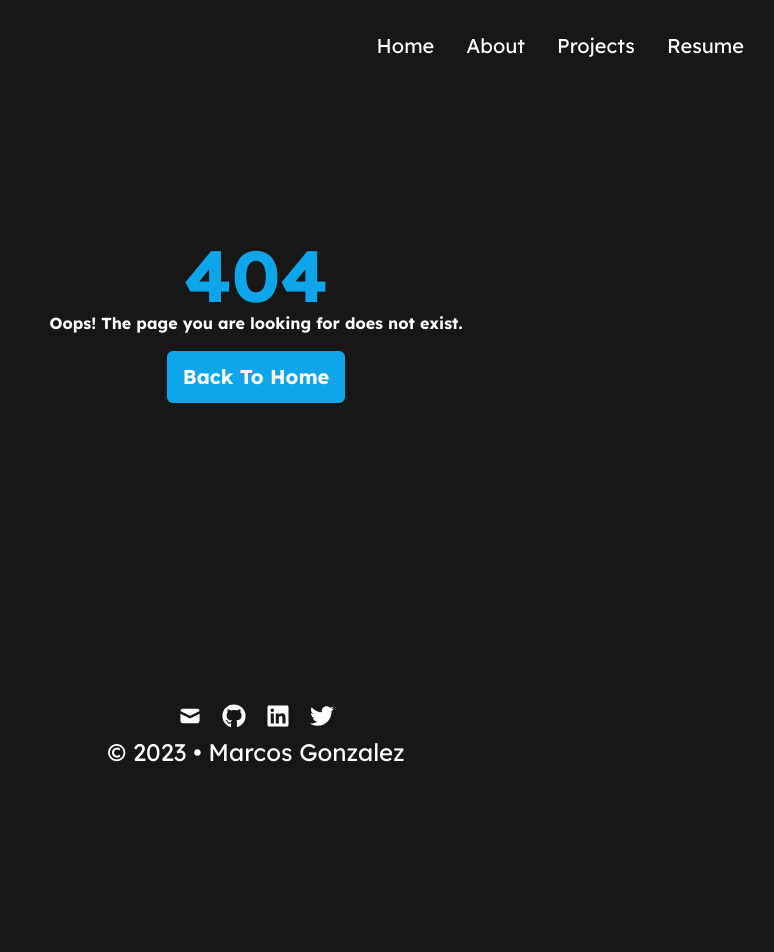
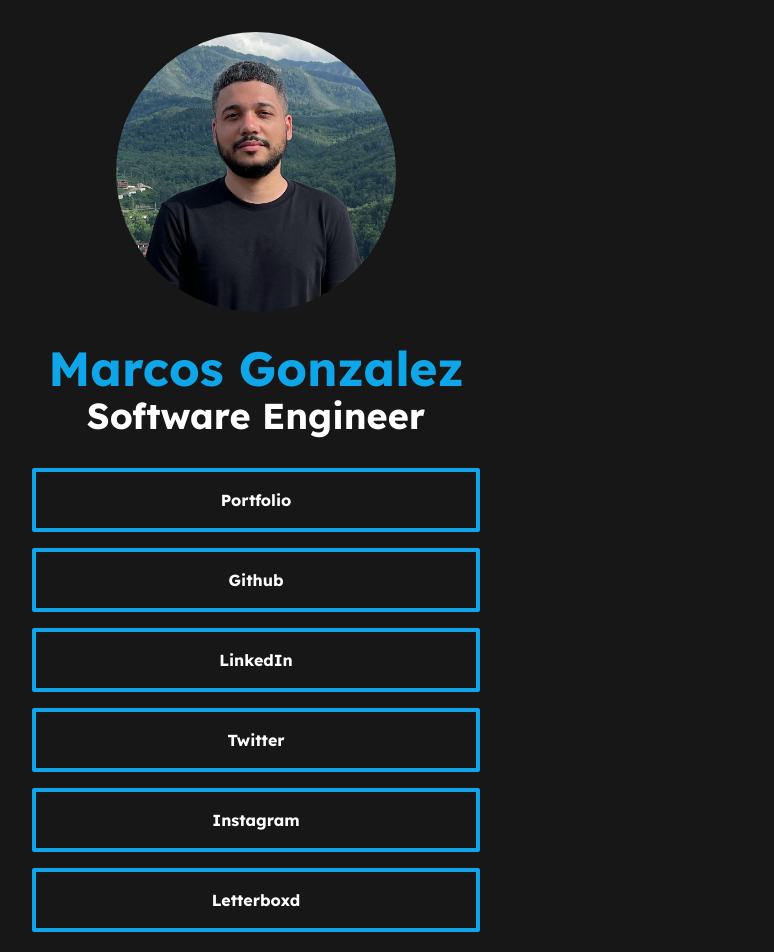
Before and after one commit to vzMars/portfolio, a React (Vite) app: page /links in a window 1280 px wide. Before the commit this address had no page. Shown: the top 952 px of the page, without its empty margins (384-1158 px from the left). Before the commit the page ends 800 px from the top, so only its background shows below. Built offline with nearby package versions, Linux system fonts and the light colour scheme.

Commit message:
links page added

```diff
--- a/src/App.tsx
+++ b/src/App.tsx
@@ -2,18 +2,23 @@ import { BrowserRouter, Routes, Route } from 'react-router-dom';
 import Home from './pages/Home';
 import About from './pages/About';
 import Projects from './pages/Projects';
+import Links from './pages/Links';
+import NotFound from './pages/NotFound';
 import Layout from './layouts/Layout';
-import NotFound from './pages/NotFound';
+import LinksLayout from './layouts/LinksLayout';
 
 function App() {
   return (
     <BrowserRouter>
       <Routes>
-        <Route path='/' element={<Layout />}>
+        <Route element={<Layout />}>
           <Route index element={<Home />} />
           <Route path='about' element={<About />} />
           <Route path='projects' element={<Projects />} />
           <Route path='*' element={<NotFound />} />
+        </Route>
+        <Route element={<LinksLayout />}>
+          <Route path='links' element={<Links />} />
         </Route>
       </Routes>
     </BrowserRouter>
--- /dev/null
+++ b/src/layouts/LinksLayout.tsx
@@ -0,0 +1,13 @@
+import { Outlet } from 'react-router-dom';
+
+const LinksLayout = () => {
+  return (
+    <div className='mx-auto max-w-5xl px-6 font-lexreg text-white'>
+      <div className='flex h-screen flex-col justify-between'>
+        <Outlet />
+      </div>
+    </div>
+  );
+};
+
+export default LinksLayout;
--- /dev/null
+++ b/src/pages/Links.tsx
@@ -0,0 +1,73 @@
+const Links = () => {
+  return (
+    <main className='flex flex-col items-center justify-center py-8 text-center font-lexbold'>
+      <img
+        src='/images/headshot.jpg'
+        alt=''
+        className='mb-4 h-[196px] w-[196px] rounded-full object-cover sm:mb-8 sm:h-[280px] sm:w-[280px]'
+      />
+      <h1 className='mb-1 text-3xl text-sky-500 sm:text-5xl'>
+        Marcos Gonzalez
+      </h1>
+      <h2 className='text-2xl sm:text-4xl'>Software Engineer</h2>
+      <ul className='flex w-full max-w-md flex-col space-y-4 py-8'>
+        <li className='rounded-sm border-4 border-sky-500'>
+          <a
+            href='https://marcosgonzalez.dev/'
+            target='_blank'
+            className='block p-4 hover:text-sky-500'
+          >
+            Portfolio
+          </a>
+        </li>
+        <li className='rounded-sm border-4 border-sky-500'>
+          <a
+            href='https://github.com/vzmars'
+            target='_blank'
+            className='block p-4 hover:text-sky-500'
+          >
+            Github
+          </a>
+        </li>
+        <li className='rounded-sm border-4 border-sky-500'>
+          <a
+            href='https://www.linkedin.com/in/marcosgonzalez1731/'
+            target='_blank'
+            className='block p-4 hover:text-sky-500'
+          >
+            LinkedIn
+          </a>
+        </li>
+        <li className='rounded-sm border-4 border-sky-500'>
+          <a
+            href='https://twitter.com/vzmars'
+            target='_blank'
+            className='block p-4 hover:text-sky-500'
+          >
+            Twitter
+          </a>
+        </li>
+        <li className='rounded-sm border-4 border-sky-500'>
+          <a
+            href='https://www.instagram.com/vzmars/'
+            target='_blank'
+            className='block p-4 hover:text-sky-500'
+          >
+            Instagram
+          </a>
+        </li>
+        <li className='rounded-sm border-4 border-sky-500'>
+          <a
+            href='https://letterboxd.com/vzmars'
+            target='_blank'
+            className='block p-4 hover:text-sky-500'
+          >
+            Letterboxd
+          </a>
+        </li>
+      </ul>
+    </main>
+  );
+};
+
+export default Links;
```
